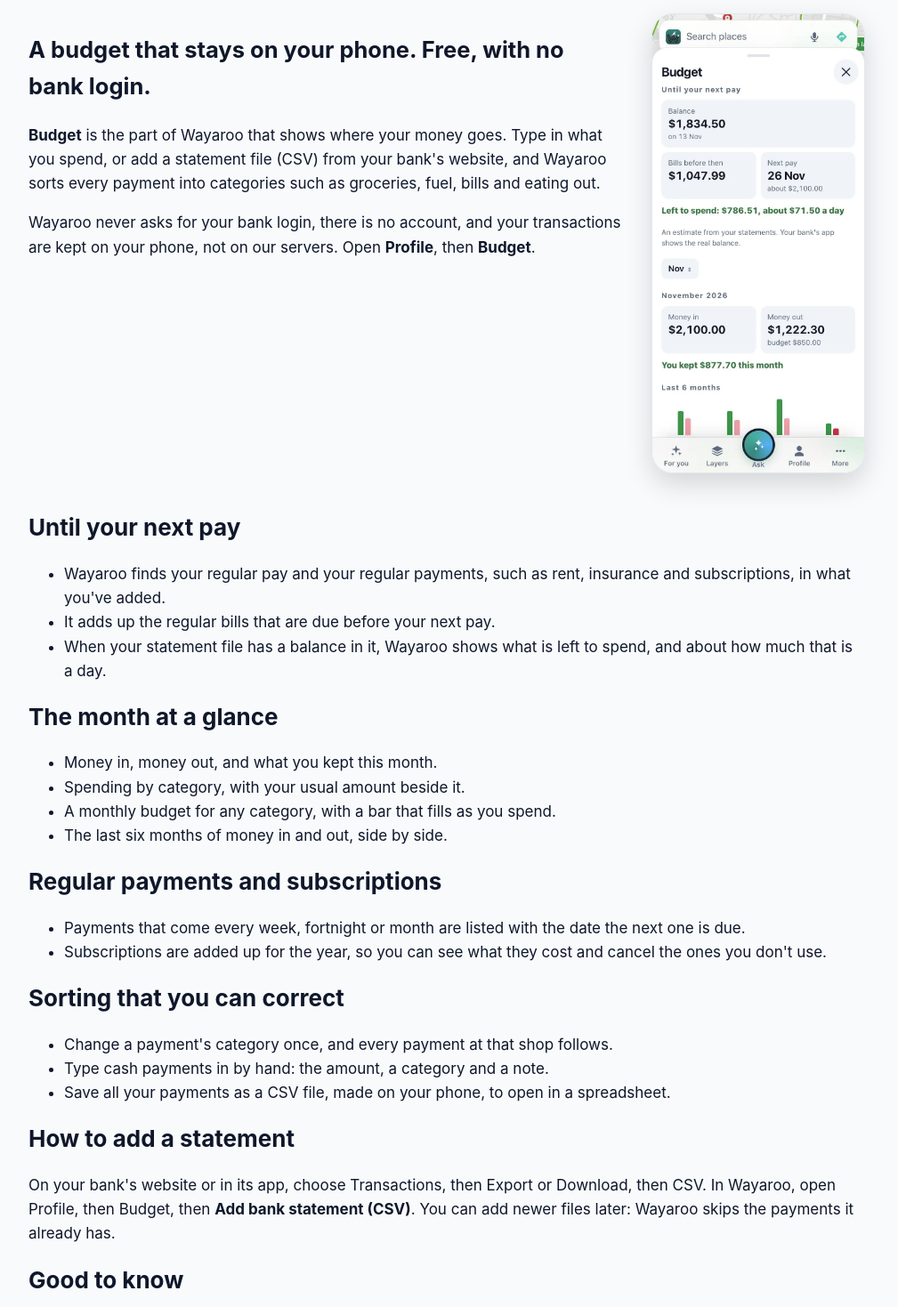
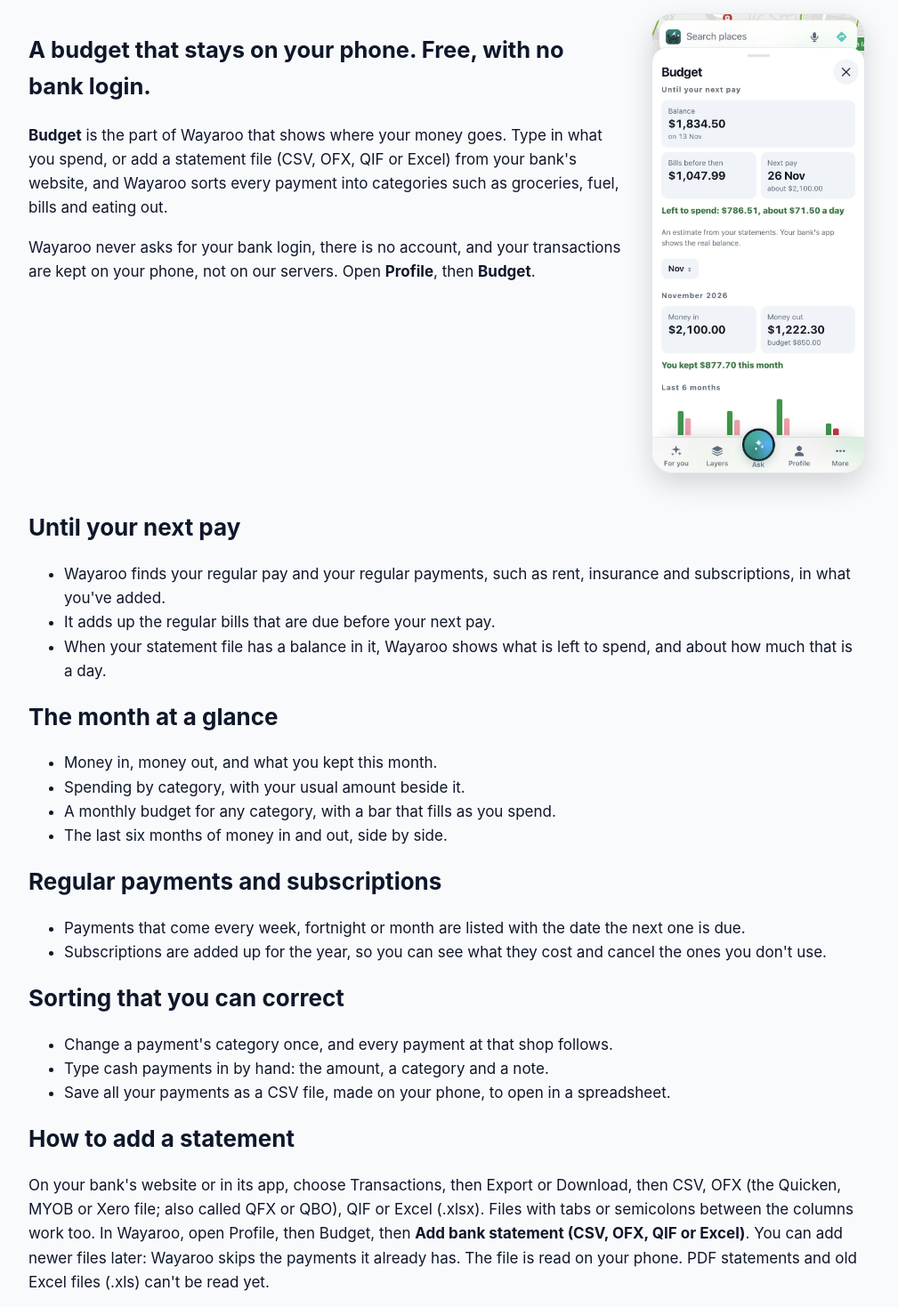
Before and after one commit to rajv28/wayaroo-site, a plain HTML site: page budget-tracker.html in a window 1280 px wide. Shown: the part 65-1534 px from the top of the page at 89% size, without its empty margins (138-1147 px from the left). Drawn offline with Linux system fonts and the light colour scheme.

Commit message:
Budget page: statement files in CSV, OFX (QFX, QBO), QIF or Excel (.xlsx), and tab or semicolon text; PDF and old .xls not yet
Co-Authored-By: Claude Opus 5.5 <noreply@anthropic.com>
Claude-Session: https://claude.ai/code/session_01E1wnBNSuGRc2UZLc5M9adc

```diff
--- a/budget-tracker.html
+++ b/budget-tracker.html
@@ -39,7 +39,7 @@
   <section class="feature">
     <div>
       <h1>A budget that stays on your phone. Free, with no bank login.</h1>
-      <p><b>Budget</b> is the part of Wayaroo that shows where your money goes. Type in what you spend, or add a statement file (CSV) from your bank's website, and Wayaroo sorts every payment into categories such as groceries, fuel, bills and eating out.</p>
+      <p><b>Budget</b> is the part of Wayaroo that shows where your money goes. Type in what you spend, or add a statement file (CSV, OFX, QIF or Excel) from your bank's website, and Wayaroo sorts every payment into categories such as groceries, fuel, bills and eating out.</p>
       <p>Wayaroo never asks for your bank login, there is no account, and your transactions are kept on your phone, not on our servers. Open <b>Profile</b>, then <b>Budget</b>.</p>
     </div>
     <picture><source srcset="img/budget.webp" type="image/webp"><img class="shot" src="img/budget.jpg" width="375" height="812" alt="Wayaroo's Budget screen: balance, bills before the next pay, what is left to spend a day, money in and out this month, and six months as bars"></picture>
@@ -74,7 +74,7 @@
   </ul>
 
   <h2>How to add a statement</h2>
-  <p>On your bank's website or in its app, choose Transactions, then Export or Download, then CSV. In Wayaroo, open Profile, then Budget, then <b>Add bank statement (CSV)</b>. You can add newer files later: Wayaroo skips the payments it already has.</p>
+  <p>On your bank's website or in its app, choose Transactions, then Export or Download, then CSV, OFX (the Quicken, MYOB or Xero file; also called QFX or QBO), QIF or Excel (.xlsx). Files with tabs or semicolons between the columns work too. In Wayaroo, open Profile, then Budget, then <b>Add bank statement (CSV, OFX, QIF or Excel)</b>. You can add newer files later: Wayaroo skips the payments it already has. The file is read on your phone. PDF statements and old Excel files (.xls) can't be read yet.</p>
 
   <h2>Good to know</h2>
   <p>Budget is a tool for your own records. Its totals, regular payments and "left to spend" are estimates worked out on your phone from what you add. They are not financial advice, and your bank's own records are what apply.</p>
```
